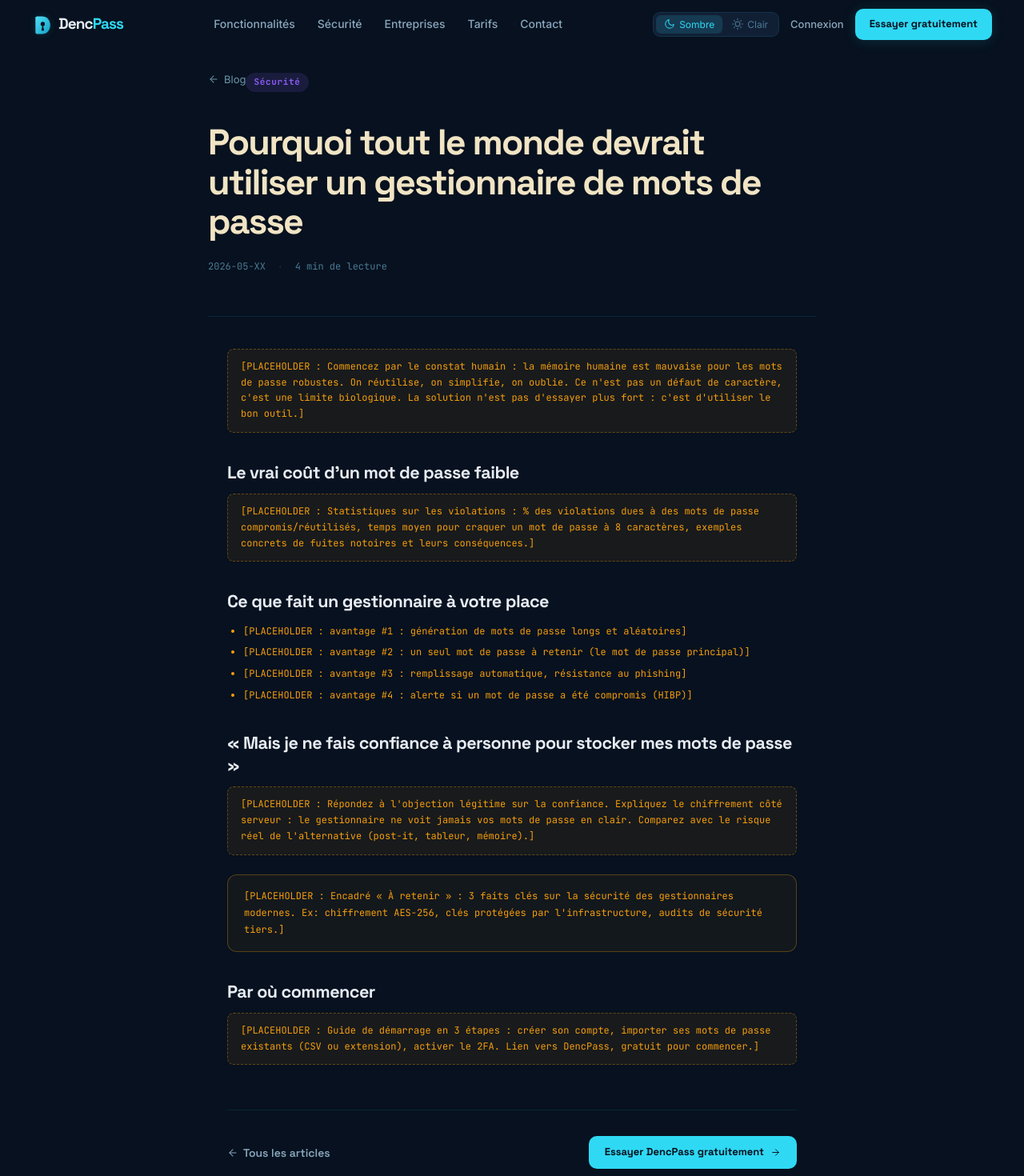
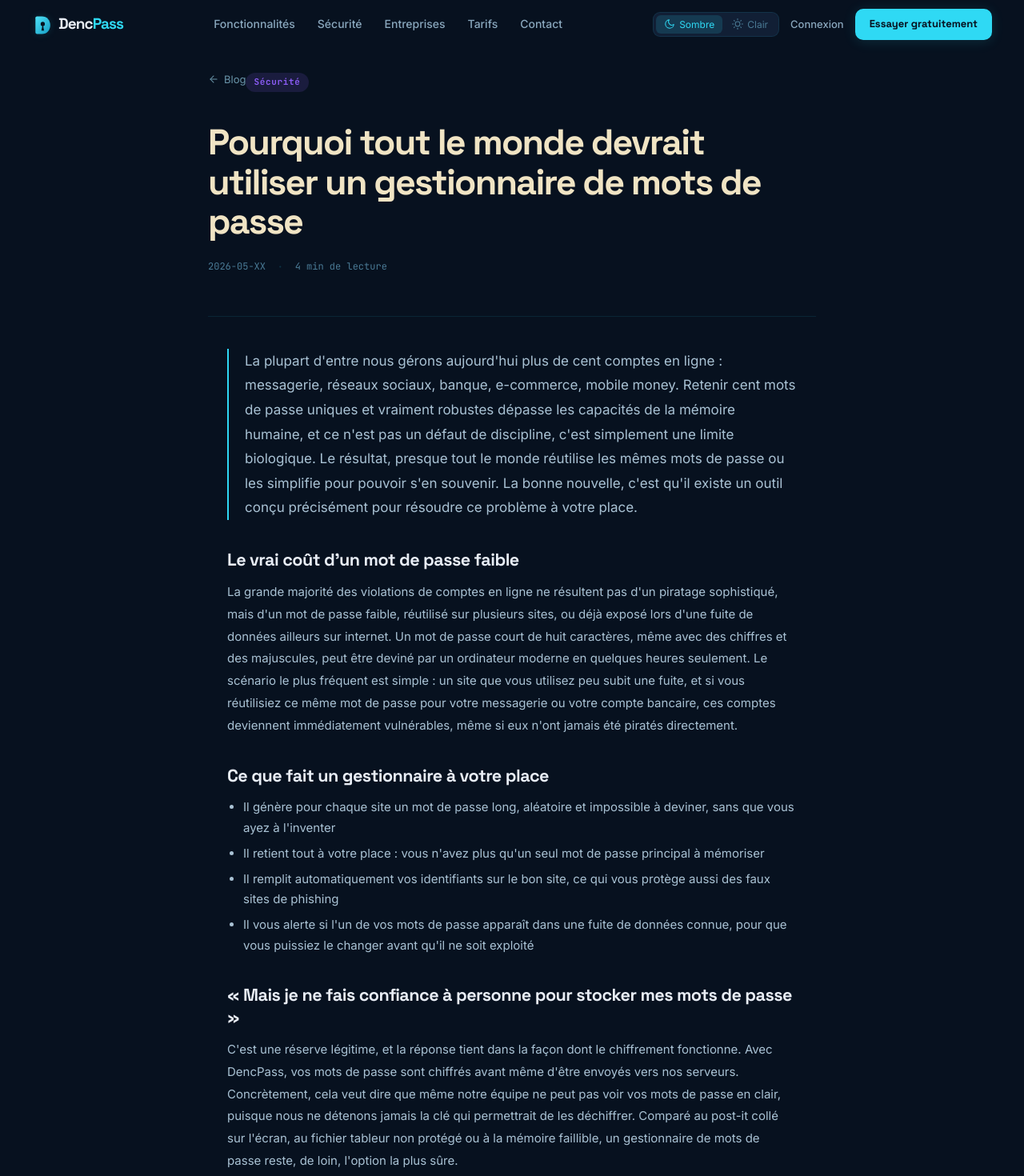
Before and after one commit to Moustapha0320/DencPass-Vitrine, a React (Vite) app: page /blog/pourquoi-gestionnaire-mots-de-passe in a window 1280 px wide. Shown: the top 1470 px of the page at 80% size. Built offline with nearby package versions, Linux system fonts and the light colour scheme.

Commit message:
feat: contenu article Securite integre, les 3 articles blog sont complets

```diff
--- a/src/data/blog.js
+++ b/src/data/blog.js
@@ -1,5 +1,4 @@
 // Blog articles data.
-// Replace placeholder sections (marked with [PLACEHOLDER]) with real content before publishing.
 // Add new articles at the TOP of this array (newest first).
 export const ARTICLES = [
   {
@@ -133,7 +132,7 @@ export const ARTICLES = [
     content: [
       {
         type: 'intro',
-        text: "[PLACEHOLDER : Commencez par le constat humain : la mémoire humaine est mauvaise pour les mots de passe robustes. On réutilise, on simplifie, on oublie. Ce n'est pas un défaut de caractère, c'est une limite biologique. La solution n'est pas d'essayer plus fort : c'est d'utiliser le bon outil.]",
+        text: "La plupart d'entre nous gérons aujourd'hui plus de cent comptes en ligne : messagerie, réseaux sociaux, banque, e-commerce, mobile money. Retenir cent mots de passe uniques et vraiment robustes dépasse les capacités de la mémoire humaine, et ce n'est pas un défaut de discipline, c'est simplement une limite biologique. Le résultat, presque tout le monde réutilise les mêmes mots de passe ou les simplifie pour pouvoir s'en souvenir. La bonne nouvelle, c'est qu'il existe un outil conçu précisément pour résoudre ce problème à votre place.",
       },
       {
         type: 'h2',
@@ -141,7 +140,7 @@ export const ARTICLES = [
       },
       {
         type: 'p',
-        text: '[PLACEHOLDER : Statistiques sur les violations : % des violations dues à des mots de passe compromis/réutilisés, temps moyen pour craquer un mot de passe à 8 caractères, exemples concrets de fuites notoires et leurs conséquences.]',
+        text: "La grande majorité des violations de comptes en ligne ne résultent pas d'un piratage sophistiqué, mais d'un mot de passe faible, réutilisé sur plusieurs sites, ou déjà exposé lors d'une fuite de données ailleurs sur internet. Un mot de passe court de huit caractères, même avec des chiffres et des majuscules, peut être deviné par un ordinateur moderne en quelques heures seulement. Le scénario le plus fréquent est simple : un site que vous utilisez peu subit une fuite, et si vous réutilisiez ce même mot de passe pour votre messagerie ou votre compte bancaire, ces comptes deviennent immédiatement vulnérables, même si eux n'ont jamais été piratés directement.",
       },
       {
         type: 'h2',
@@ -150,10 +149,10 @@ export const ARTICLES = [
       {
         type: 'ul',
         items: [
-          '[PLACEHOLDER : avantage #1 : génération de mots de passe longs et aléatoires]',
-          '[PLACEHOLDER : avantage #2 : un seul mot de passe à retenir (le mot de passe principal)]',
-          '[PLACEHOLDER : avantage #3 : remplissage automatique, résistance au phishing]',
-          '[PLACEHOLDER : avantage #4 : alerte si un mot de passe a été compromis (HIBP)]',
+          "Il génère pour chaque site un mot de passe long, aléatoire et impossible à deviner, sans que vous ayez à l'inventer",
+          "Il retient tout à votre place : vous n'avez plus qu'un seul mot de passe principal à mémoriser",
+          'Il remplit automatiquement vos identifiants sur le bon site, ce qui vous protège aussi des faux sites de phishing',
+          "Il vous alerte si l'un de vos mots de passe apparaît dans une fuite de données connue, pour que vous puissiez le changer avant qu'il ne soit exploité",
         ],
       },
       {
@@ -162,11 +161,11 @@ export const ARTICLES = [
       },
       {
         type: 'p',
-        text: "[PLACEHOLDER : Répondez à l'objection légitime sur la confiance. Expliquez le chiffrement côté serveur : le gestionnaire ne voit jamais vos mots de passe en clair. Comparez avec le risque réel de l'alternative (post-it, tableur, mémoire).]",
+        text: "C'est une réserve légitime, et la réponse tient dans la façon dont le chiffrement fonctionne. Avec DencPass, vos mots de passe sont chiffrés avant même d'être envoyés vers nos serveurs. Concrètement, cela veut dire que même notre équipe ne peut pas voir vos mots de passe en clair, puisque nous ne détenons jamais la clé qui permettrait de les déchiffrer. Comparé au post-it collé sur l'écran, au fichier tableur non protégé ou à la mémoire faillible, un gestionnaire de mots de passe reste, de loin, l'option la plus sûre.",
       },
       {
         type: 'callout',
-        text: "[PLACEHOLDER : Encadré « À retenir » : 3 faits clés sur la sécurité des gestionnaires modernes. Ex: chiffrement AES-256, clés protégées par l'infrastructure, audits de sécurité tiers.]",
+        text: "À retenir : vos mots de passe sont chiffrés en AES-256-GCM directement sur votre appareil avant tout envoi. Personne chez DencPass ne peut consulter vos mots de passe en clair. Un audit de sécurité indépendant vérifie régulièrement la solidité de ce système.",
       },
       {
         type: 'h2',
@@ -174,7 +173,7 @@ export const ARTICLES = [
       },
       {
         type: 'p',
-        text: '[PLACEHOLDER : Guide de démarrage en 3 étapes : créer son compte, importer ses mots de passe existants (CSV ou extension), activer le 2FA. Lien vers DencPass, gratuit pour commencer.]',
+        text: "Commencer prend moins de dix minutes. D'abord, créez votre compte DencPass et choisissez un mot de passe principal fort, c'est le seul que vous aurez encore à retenir. Ensuite, importez vos mots de passe existants depuis votre navigateur ou un fichier CSV, DencPass s'occupe du reste. Enfin, activez la double authentification sur votre compte pour une couche de protection supplémentaire. L'inscription est gratuite, alors autant commencer dès aujourd'hui plutôt que d'attendre le prochain incident.",
       },
     ],
   },
```
